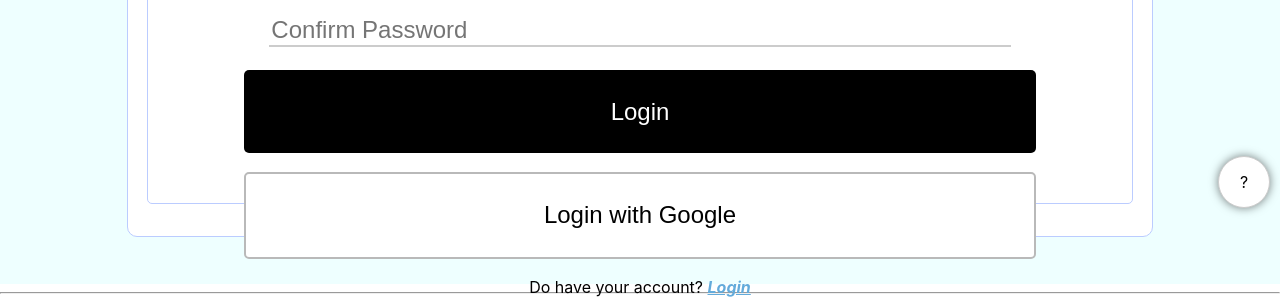
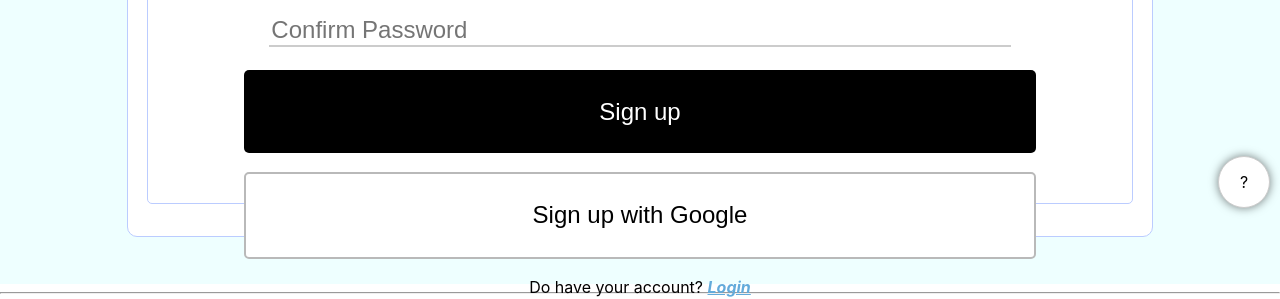
Before and after one commit to tukcomCD2024/KbyC, a React (Create React App) app in the folder frontend/: page /signup in a window 1280 px wide. Shown: the part 572-871 px from the top of the page. Built offline with nearby package versions, Linux system fonts and the light colour scheme.

Commit message:
Design: text login > sign up

```diff
--- a/frontend/src/pages/SignupPage.js
+++ b/frontend/src/pages/SignupPage.js
@@ -61,9 +61,9 @@ const SignupPage = () => {
             <input type='password' placeholder="Confirm Password" value={password} onChange={(e) => setConfirmPassword(e.target.value)}/>
           </div>
 
-          <button className="signup-button" onClick={handleSignup}>Login</button>
+          <button className="signup-button" onClick={handleSignup}>Sign up</button>
 
-          <button className="social-signup-button" onClick={handleSignup}>Login with Google</button>
+          <button className="social-signup-button" onClick={handleSignup}>Sign up with Google</button>
 
           <div>
             <p1>Do have your account?     </p1>
```
